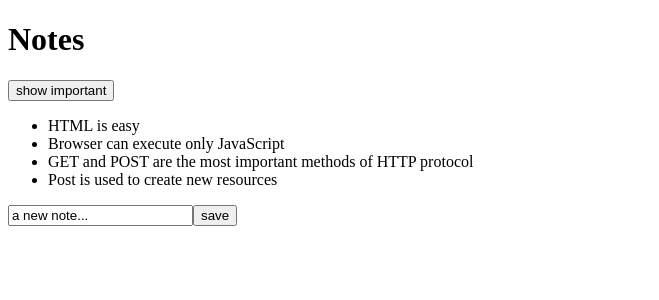
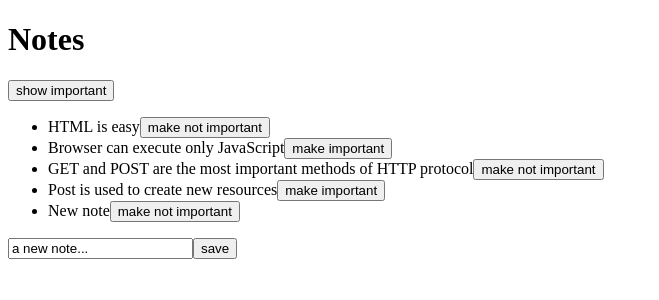
Before and after one commit to Berenix90V/fullstack_webdev_course, a React (Create React App) app in the folder part_2/theory/: page / in a window 1280 px wide. Shown: the top 300 px of the page, without its empty margins (0-659 px from the left). Built offline with nearby package versions, Linux system fonts and the light colour scheme; data requests are answered from the project's data file; the HTML template or start-up script is replaced by a standard one.

Commit message:
changing importance of notes: put method

```diff
--- a/part_2/theory/db.json
+++ b/part_2/theory/db.json
@@ -19,6 +19,11 @@
       "content": "Post is used to create new resources",
       "important": false,
       "id": 4
+    },
+    {
+      "content": "New note",
+      "important": true,
+      "id": 5
     }
   ]
 }
--- a/part_2/theory/src/App.js
+++ b/part_2/theory/src/App.js
@@ -33,6 +33,14 @@ const App = () => {
                 setNewNote('')
             })
     }
+    const toggleImportanceOf = id => {
+        const url = `http://localhost:3001/notes/${id}`
+        const note = notes.find(note=>note.id===id)
+        const changedNote = {...note, important: !note.important}
+        axios
+            .put(url, changedNote)
+            .then(response => setNotes(notes.map(n=>n.id!==id?n:response.data)))
+    }
     return (
         <div>
             <h1>Notes</h1>
@@ -40,7 +48,7 @@ const App = () => {
                 show {showAll? 'important': 'all'}
             </button>
             <ul>
-                {notesToShow.map((note)=> <Note key={note.id} note={note}/>)}
+                {notesToShow.map((note)=> <Note key={note.id} note={note} toggleImportance={()=>toggleImportanceOf(note.id)}/>)}
             </ul>
             <form onSubmit={addNote}>
                 <input value={newNote} onChange={handleNoteChange}/>
--- a/part_2/theory/src/components/Note.js
+++ b/part_2/theory/src/components/Note.js
@@ -1,7 +1,9 @@
-const Note = ({note}) => {
+const Note = ({note, toggleImportance}) => {
+    const label = note.important? 'make not important' : 'make important'
     return(
         <li>
             {note.content}
+            <button onClick={toggleImportance}>{label}</button>
         </li>
     )
 }
```
